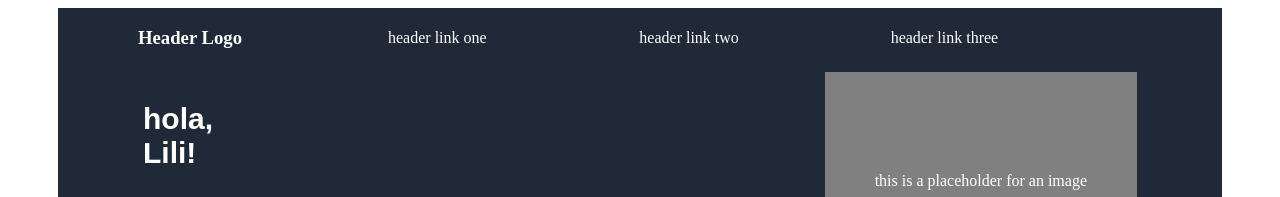
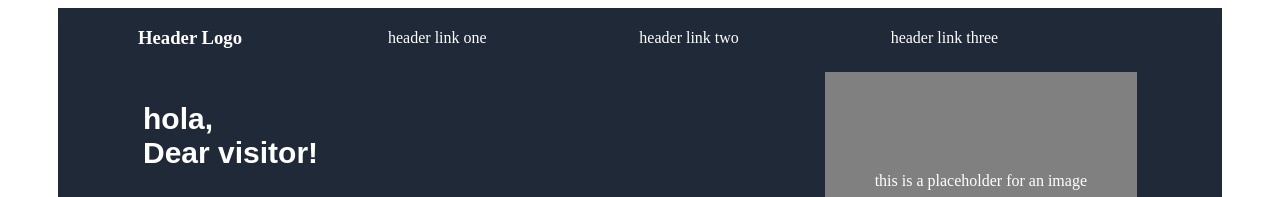
Before and after one commit to danalvrz/firstWeb, a plain HTML site: page index.html in a window 1280 px wide. Shown: the top 197 px of the page. Drawn offline with Linux system fonts and the light colour scheme.

Commit message:
Update index.html

```diff
--- a/index.html
+++ b/index.html
@@ -20,7 +20,7 @@
         </div>
         <div class="medio">
             <div class="medioizq">
-                <h3 id="awesome">hola,<br>Lili!</h3>
+                <h3 id="awesome">hola,<br>Dear visitor!</h3>
                 <div id="subtexto">This website has come subtext that
                      goes here under the <br> main title. It's a smaller
                      font and the color is lower<br> contrast. </div>
```
